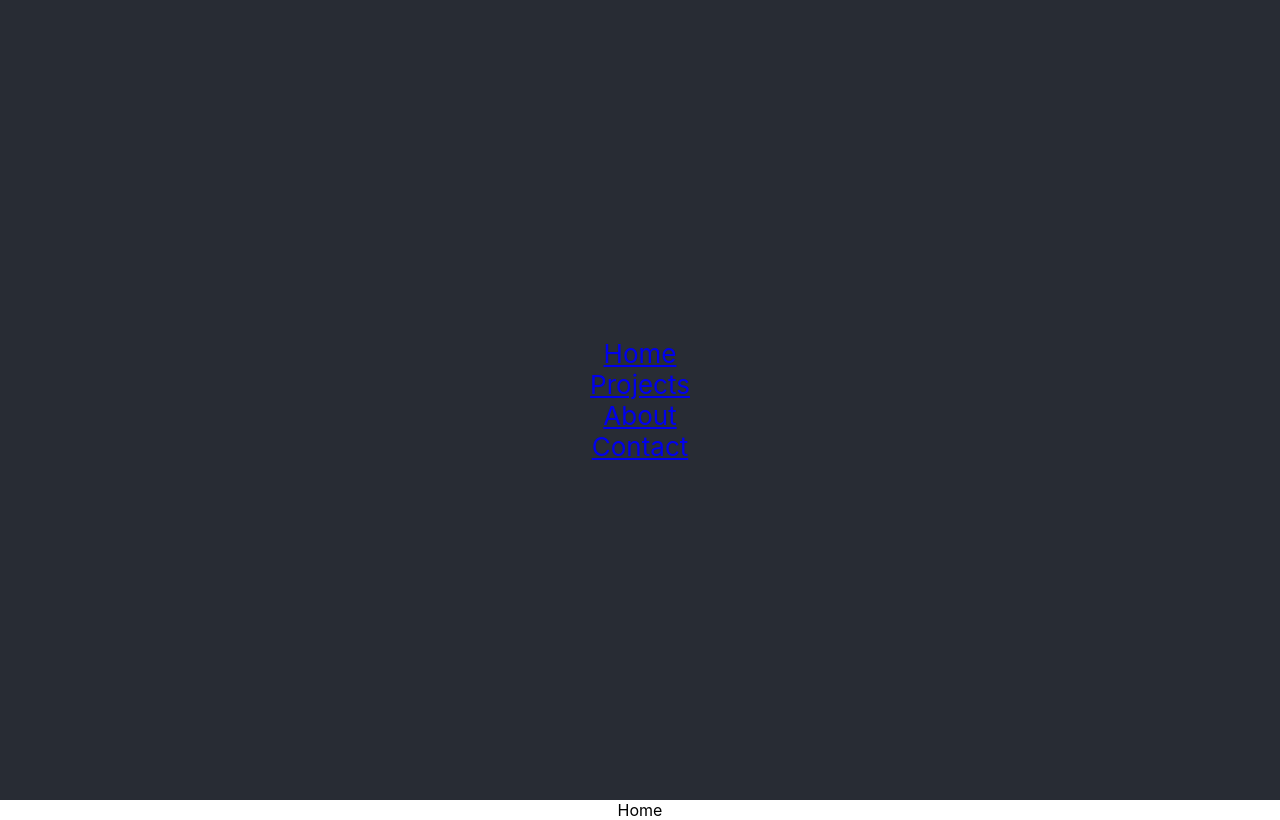
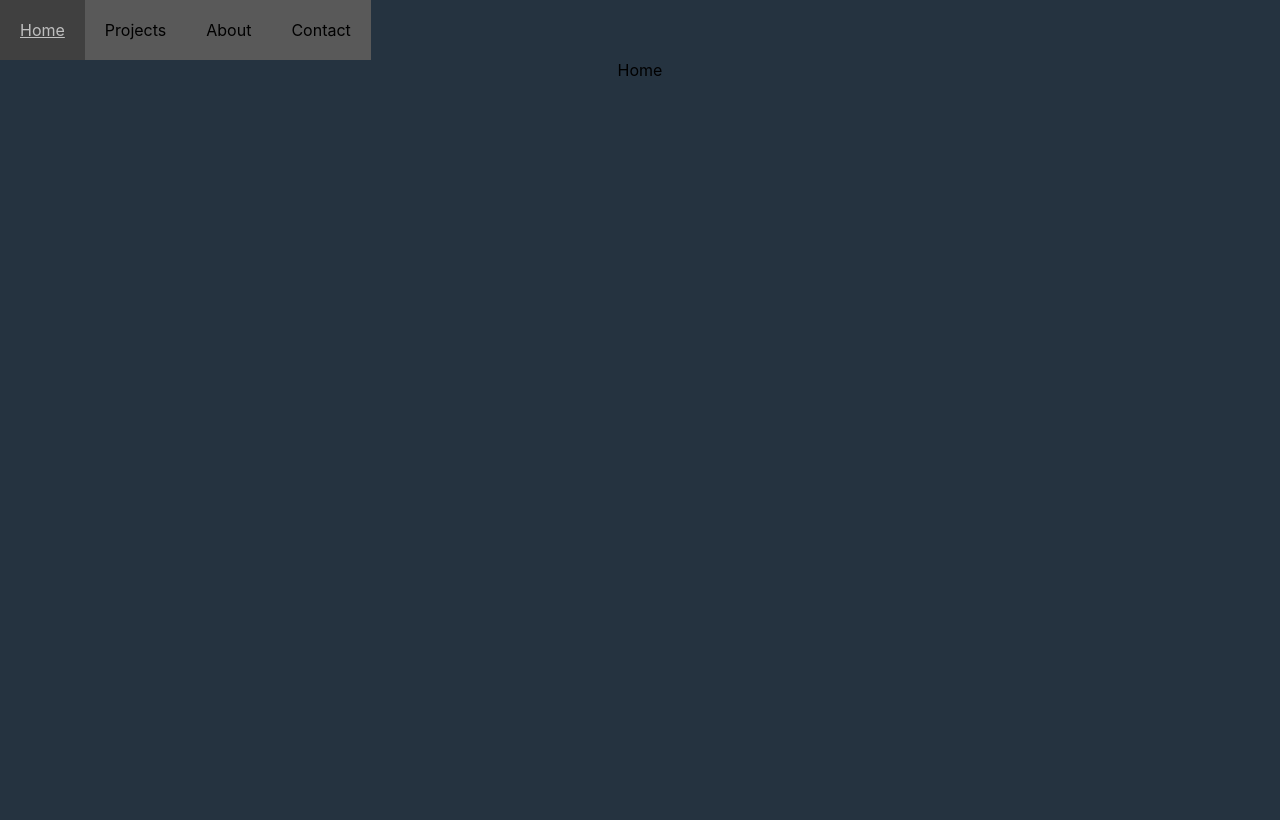
Before and after one commit to Hyugasi/Updated-Portfolio, a React (Create React App) app in the folder portfolio/: page / in a window 1280 px wide. Built offline with nearby package versions, Linux system fonts and the light colour scheme.

Commit message:
added styling

```diff
--- a/portfolio/src/App.css
+++ b/portfolio/src/App.css
@@ -1,38 +1,23 @@
-.App {
+* {
+  background-color: #253340;
+  scroll-behavior: smooth;
+}
+header {
+  display: flex;
+  flex-wrap: wrap;
+}
+header a {
+  background-color: #595959;
+  padding: 20px;
+  text-decoration: none;
+  color: black;
+}
+header a:hover {
+  text-decoration: underline;
+  background-color: #404040;
+  color: #BFBFBF;
+}
+
+body {
   text-align: center;
 }
-
-.App-logo {
-  height: 40vmin;
-  pointer-events: none;
-}
-
-@media (prefers-reduced-motion: no-preference) {
-  .App-logo {
-    animation: App-logo-spin infinite 20s linear;
-  }
-}
-
-.App-header {
-  background-color: #282c34;
-  min-height: 100vh;
-  display: flex;
-  flex-direction: column;
-  align-items: center;
-  justify-content: center;
-  font-size: calc(10px + 2vmin);
-  color: white;
-}
-
-.App-link {
-  color: #61dafb;
-}
-
-@keyframes App-logo-spin {
-  from {
-    transform: rotate(0deg);
-  }
-  to {
-    transform: rotate(360deg);
-  }
-}
```
